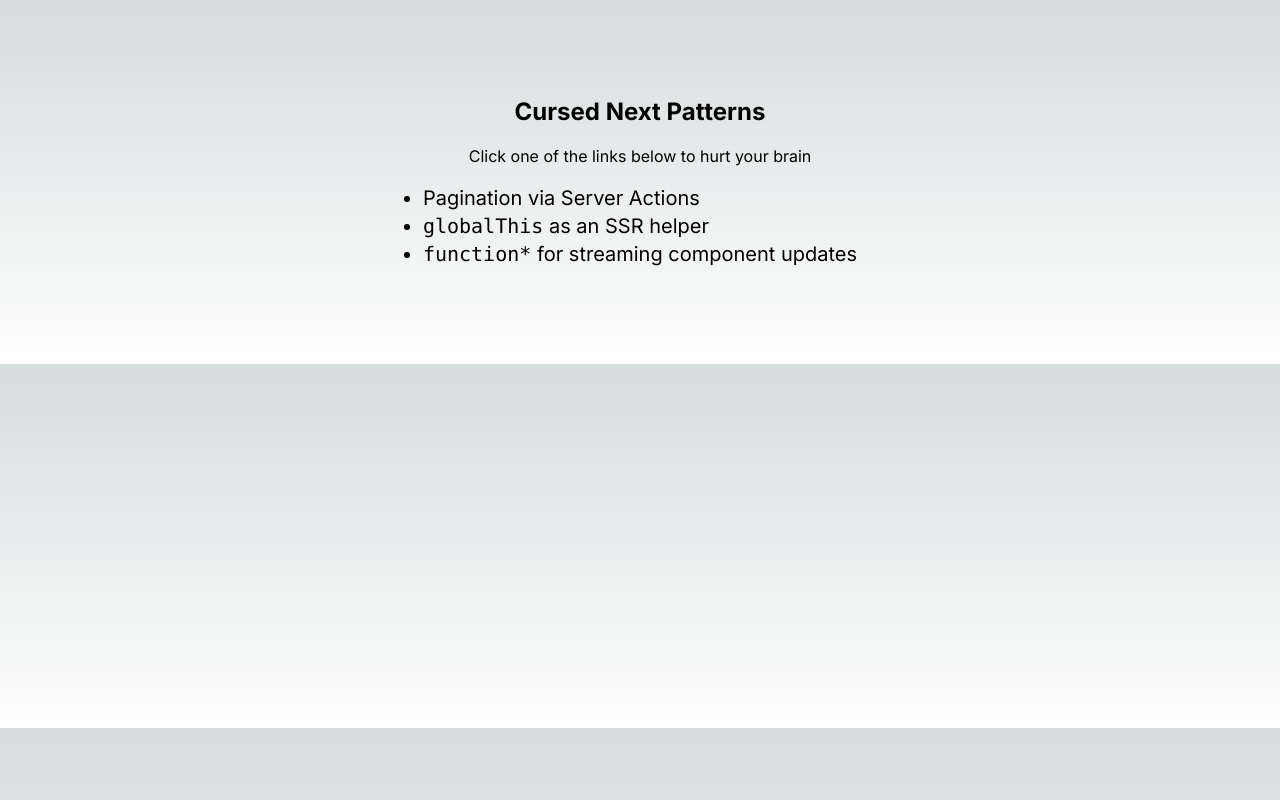
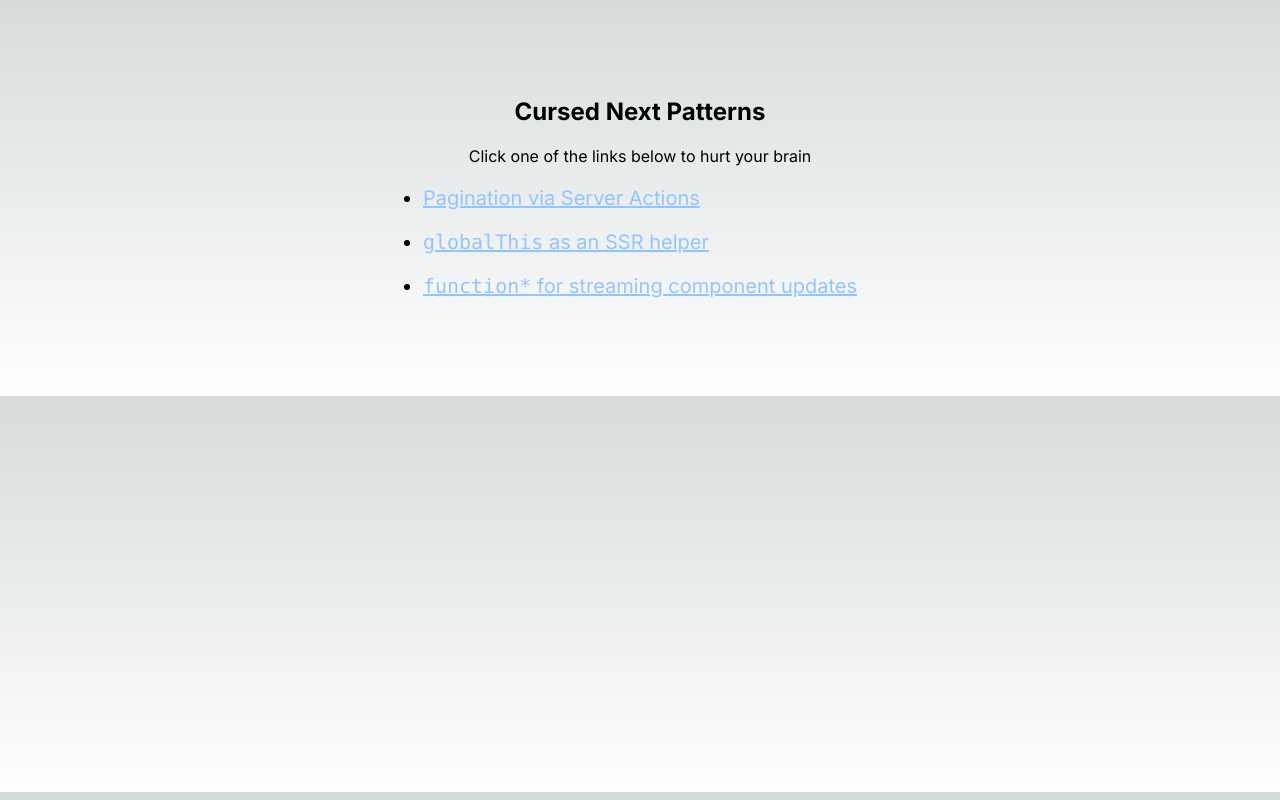
Before and after one commit to t3dotgg/cursed-next-patterns, a Next.js app: page / in a window 1280 px wide. Built offline with nearby package versions, Linux system fonts and the light colour scheme.

Commit message:
link cleanup

```diff
--- a/src/app/page.tsx
+++ b/src/app/page.tsx
@@ -1,4 +1,3 @@
-import Image from "next/image";
 import Link from "next/link";
 
 export default function Home() {
@@ -6,17 +5,19 @@
     <main className="flex gap-4 flex-col items-center justify-between p-24">
       <h1 className="text-2xl font-bold">Cursed Next Patterns</h1>
       <div>Click one of the links below to hurt your brain</div>
-      <ul className="list-disc text-xl">
+      <ul className="list-disc text-xl space-y-4">
         <li>
-          <Link href="/pagination">Pagination via Server Actions</Link>
+          <Link className="text-blue-300 underline" href="/pagination">
+            Pagination via Server Actions
+          </Link>
         </li>
         <li>
-          <Link href="/globalThis">
+          <Link className="text-blue-300 underline" href="/globalThis">
             <code>globalThis</code> as an SSR helper
           </Link>
         </li>
         <li>
-          <Link href="/generators">
+          <Link className="text-blue-300 underline" href="/generators">
             <code>function*</code> for streaming component updates
           </Link>
         </li>
```
